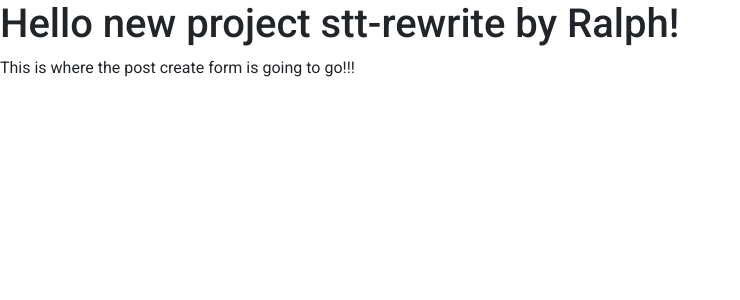
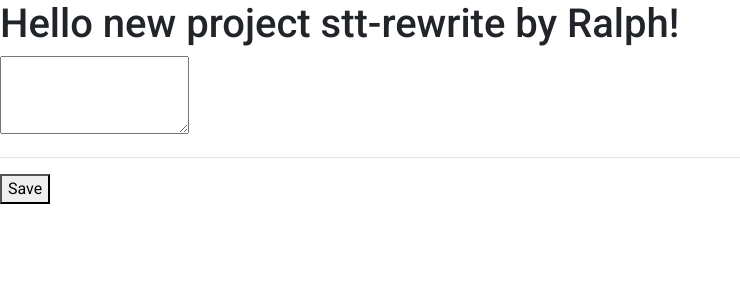
Before and after one commit to rewiest/mean-course-max-stt-rewrite-example, an Angular app: page / in a window 1280 px wide. Shown: the top 300 px of the page, without its empty margins (0-740 px from the left). Built offline with nearby package versions, Linux system fonts and the light colour scheme.

Commit message:
added event binding

```diff
--- a/src/app/post-create/post-create.component.html
+++ b/src/app/post-create/post-create.component.html
@@ -1,3 +1,3 @@
-<p>
-  This is where the post create form is going to go!!!
-</p>
+<textarea rows="3"></textarea>
+<hr/>
+<button (click)="onAddPost()">Save</button>
--- a/src/app/post-create/post-create.component.ts
+++ b/src/app/post-create/post-create.component.ts
@@ -1,4 +1,5 @@
 import { Component, OnInit } from '@angular/core';
+import { disableBindings } from '@angular/core/src/render3';
 
 @Component({
   selector: 'app-post-create',
@@ -12,4 +13,7 @@ export class PostCreateComponent implements OnInit {
   ngOnInit() {
   }
 
+  onAddPost() {
+    alert('Save was clicked');
+  }
 }
```
